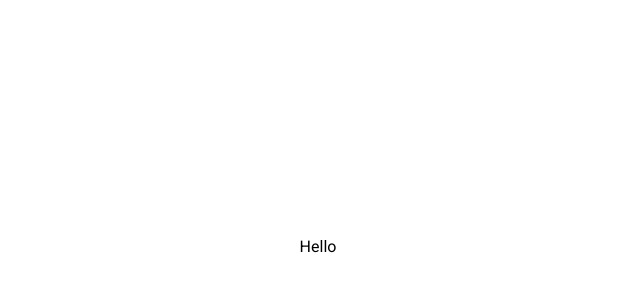
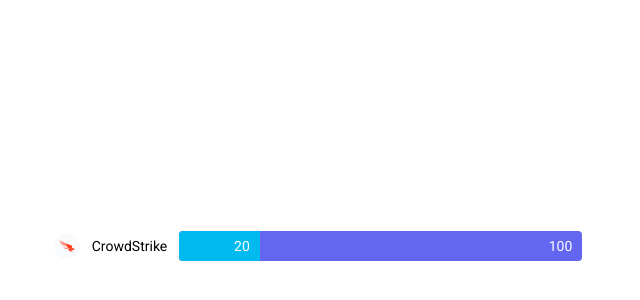
Before and after one commit to AbhiramKrishnaM/Charts, a Vue app: page / in a window 1280 px wide. Shown: the part 154-454 px from the top of the page, without its empty margins (322-962 px from the left). Built offline with nearby package versions, Linux system fonts and the light colour scheme.

Commit message:
added issue fix

```diff
--- a/src/App.vue
+++ b/src/App.vue
@@ -6,7 +6,7 @@ import Bars from "./components/Bars.vue";
 <template>
   <div id="main">
     <!-- <Chart /> -->
-    <Bars />
+    <Bars :activeValue="20" :totalValue="100" />
   </div>
 </template>
 
--- a/src/components/Bars.vue
+++ b/src/components/Bars.vue
@@ -1,7 +1,107 @@
 <template>
-  <div>Hello</div>
+  <div style="display: flex; align-items: center; gap: 12px">
+    <div
+      style="
+        width: 26px;
+        height: 26px;
+        background-color: #f9fafb;
+        display: flex;
+        align-items: center;
+        justify-content: center;
+        border-radius: 100%;
+      "
+    >
+      <img :src="Crowdstrike" alt="Crowdstrike" />
+    </div>
+    <span style="font-size: 14px; font-weight: 400">CrowdStrike</span>
+    <div class="progress-container">
+      <div class="progress-bar-total">
+        <span class="total-value">{{ totalValue }}</span>
+      </div>
+      <div
+        class="progress-bar-active"
+        :style="{ width: `${percentage}%`, backgroundColor: activeColor }"
+      >
+        <span class="active-value">{{ activeValue }}</span>
+      </div>
+    </div>
+  </div>
 </template>
 
-<script setup></script>
+<script setup>
+import { computed } from "vue";
+import Crowdstrike from "../assets/crowdstrike.png";
 
-<style scoped></style>
+const props = defineProps({
+  activeValue: {
+    type: Number,
+    required: true,
+  },
+  totalValue: {
+    type: Number,
+    required: true,
+  },
+  activeColor: {
+    type: String,
+    default: "#01BAEF", // Color for the active part
+  },
+  totalColor: {
+    type: String,
+    default: "#6366F1", // Color for the total part
+  },
+});
+
+const percentage = computed(() => (props.activeValue / props.totalValue) * 100);
+</script>
+
+<style scoped>
+.progress-container {
+  position: relative;
+  width: 403px;
+  height: 30px;
+  border-radius: 4px;
+  overflow: hidden;
+  display: flex;
+  align-items: center;
+  background-color: #e0e0e0; /* Base background color */
+}
+
+.progress-bar-total {
+  width: 100%;
+  height: 100%;
+  background-color: #6366f1; /* Base bar color */
+  position: absolute;
+  top: 0;
+  left: 0;
+  display: flex;
+  align-items: center;
+  justify-content: flex-end;
+}
+
+.progress-bar-active {
+  height: 100%;
+  position: absolute;
+  top: 0;
+  left: 0;
+  display: flex;
+  align-items: center;
+  justify-content: flex-end;
+  color: white;
+}
+
+.total-value {
+  position: absolute;
+  right: 10px;
+  color: #fff;
+  font-size: 14px;
+  font-weight: 400;
+}
+
+.active-value {
+  position: absolute;
+  right: 10px;
+  font-size: 14px;
+  font-weight: 400;
+  color: #fff;
+}
+</style>
```
Also changed, not shown: src/assets/crowdstrike.png (added).
